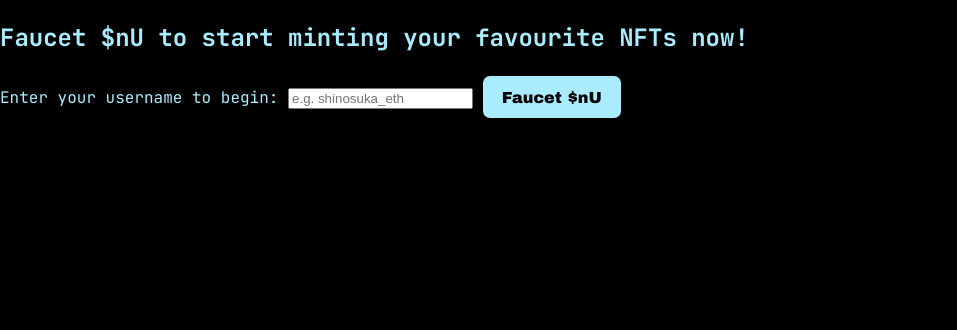
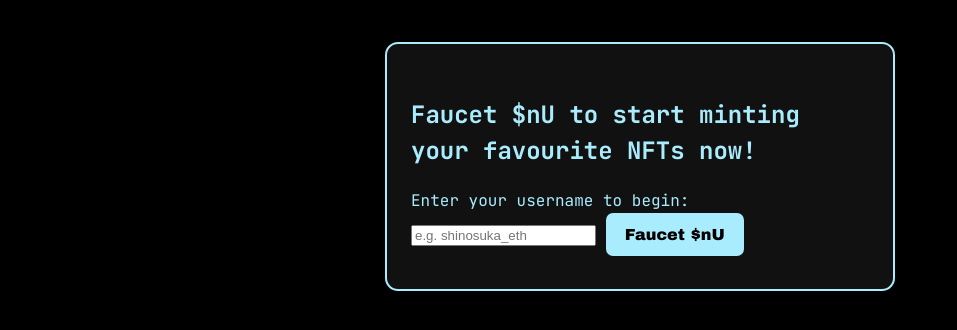
Before and after one commit to ShinosukaGG/union-marketplace, a plain HTML site: page index.html in a window 1280 px wide. Shown: the whole page, without its empty margins (0-957 px from the left). Drawn offline with nearby package versions, Linux system fonts and the light colour scheme; a web font is replaced by a local one.

Commit message:
Update index.html

```diff
--- a/index.html
+++ b/index.html
@@ -8,11 +8,13 @@
 </head>
 <body>
   <div id="faucet-screen" class="center-screen">
-    <div class="faucet-box large-faucet-box">
+    <div class="page-content">
+      <div class="faucet-box">
         <h2>Faucet $nU to start minting your favourite NFTs now!</h2>
         <label for="username">Enter your username to begin:</label>
         <input type="text" id="username" placeholder="e.g. shinosuka_eth" />
         <button onclick="claimFaucet()">Faucet $nU</button>
+      </div>
     </div>
   </div>
 
@@ -33,8 +35,9 @@
       </div>
     </header>
 
+    <main>
+      <div class="page-content">
         <section class="hero-box">
-      <!-- Insert this right before the search box -->
           <a href="create.html" class="btn-wide" style="margin-bottom: 1.5rem;">
             ➕ Create Your Own Collection
           </a>
@@ -61,6 +64,8 @@
             <button onclick="openCollection('yapybara')">View Collection</button>
           </div>
         </section>
+      </div>
+    </main>
 
     <div id="collection-modal" class="modal hidden">
       <div class="modal-content">
```
Lines whose indentation alone changed are shown as unchanged.
